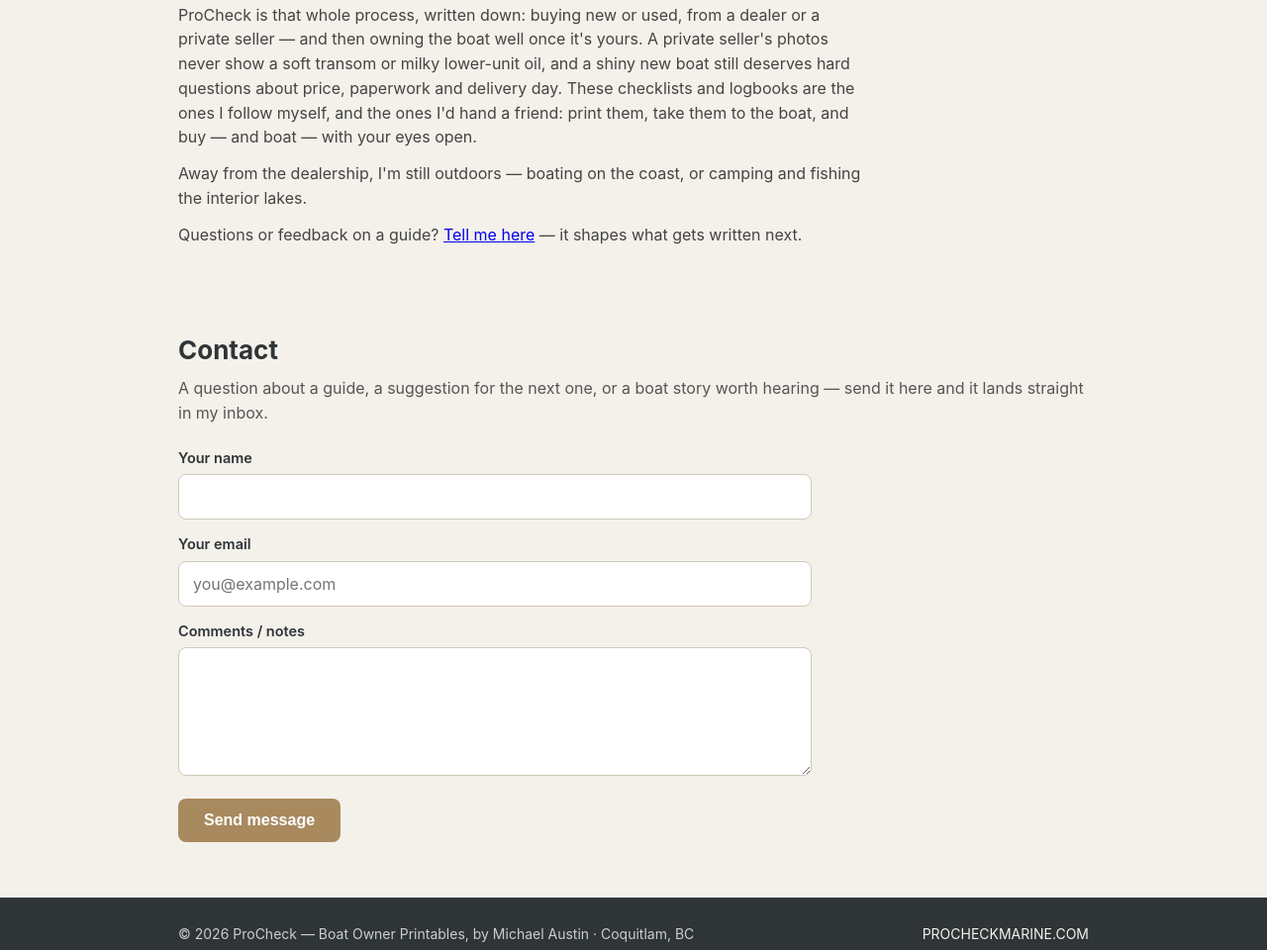
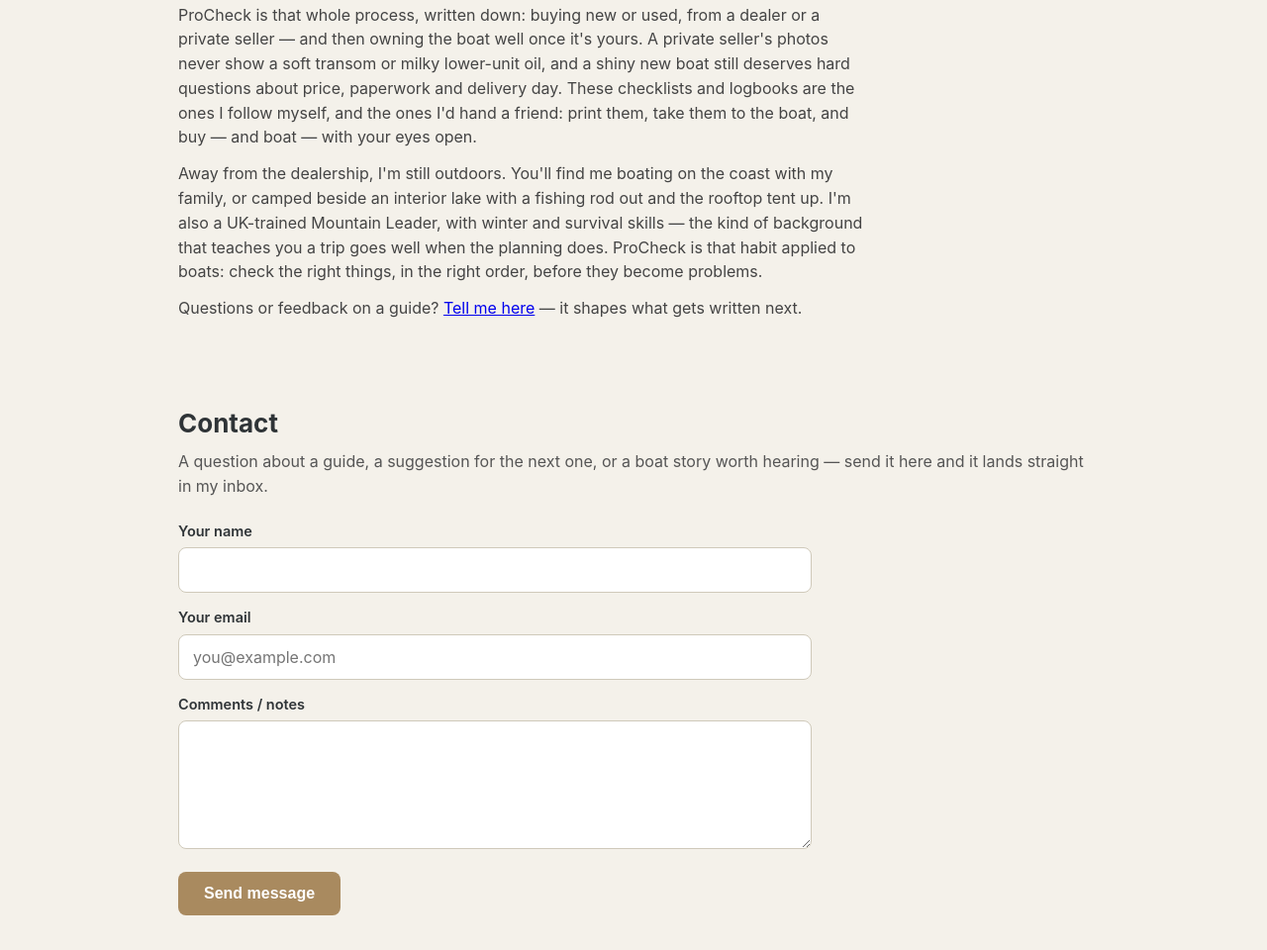
Before and after one commit to ProCheckMarine/procheckmarine.com, a plain HTML site: page index.html in a window 1280 px wide. Shown: the part 4645-5605 px from the top of the page at 99% size. Drawn offline with Linux system fonts and the light colour scheme.

Commit message:
Expand About closing paragraph

```diff
--- a/index.html
+++ b/index.html
@@ -269,7 +269,7 @@
     </div>
     <p>I'm Michael Austin. My full-time role is in marine sales with GA Checkpoint Motorsports &amp; Marine in Port Coquitlam, British Columbia, on Canada's West Coast. I am also a qualified skipper, and I previously owned and operated a marine fabrication business making canvas boat tops. I spend my working days on both sides of the deal — walking buyers around new and used boats, taking trades in, and answering the same questions you're likely asking as you read this.</p>
     <p>ProCheck is that whole process, written down: buying new or used, from a dealer or a private seller — and then owning the boat well once it's yours. A private seller's photos never show a soft transom or milky lower-unit oil, and a shiny new boat still deserves hard questions about price, paperwork and delivery day. These checklists and logbooks are the ones I follow myself, and the ones I'd hand a friend: print them, take them to the boat, and buy — and boat — with your eyes open.</p>
-    <p>Away from the dealership, I'm still outdoors — boating on the coast, or camping and fishing the interior lakes.</p>
+    <p>Away from the dealership, I'm still outdoors. You'll find me boating on the coast with my family, or camped beside an interior lake with a fishing rod out and the rooftop tent up. I'm also a UK-trained Mountain Leader, with winter and survival skills — the kind of background that teaches you a trip goes well when the planning does. ProCheck is that habit applied to boats: check the right things, in the right order, before they become problems.</p>
     <p>Questions or feedback on a guide? <a href="https://forms.gle/VUCaTNqaGFD32rnU6">Tell me here</a> — it shapes what gets written next.</p>
   </section>
 
```
